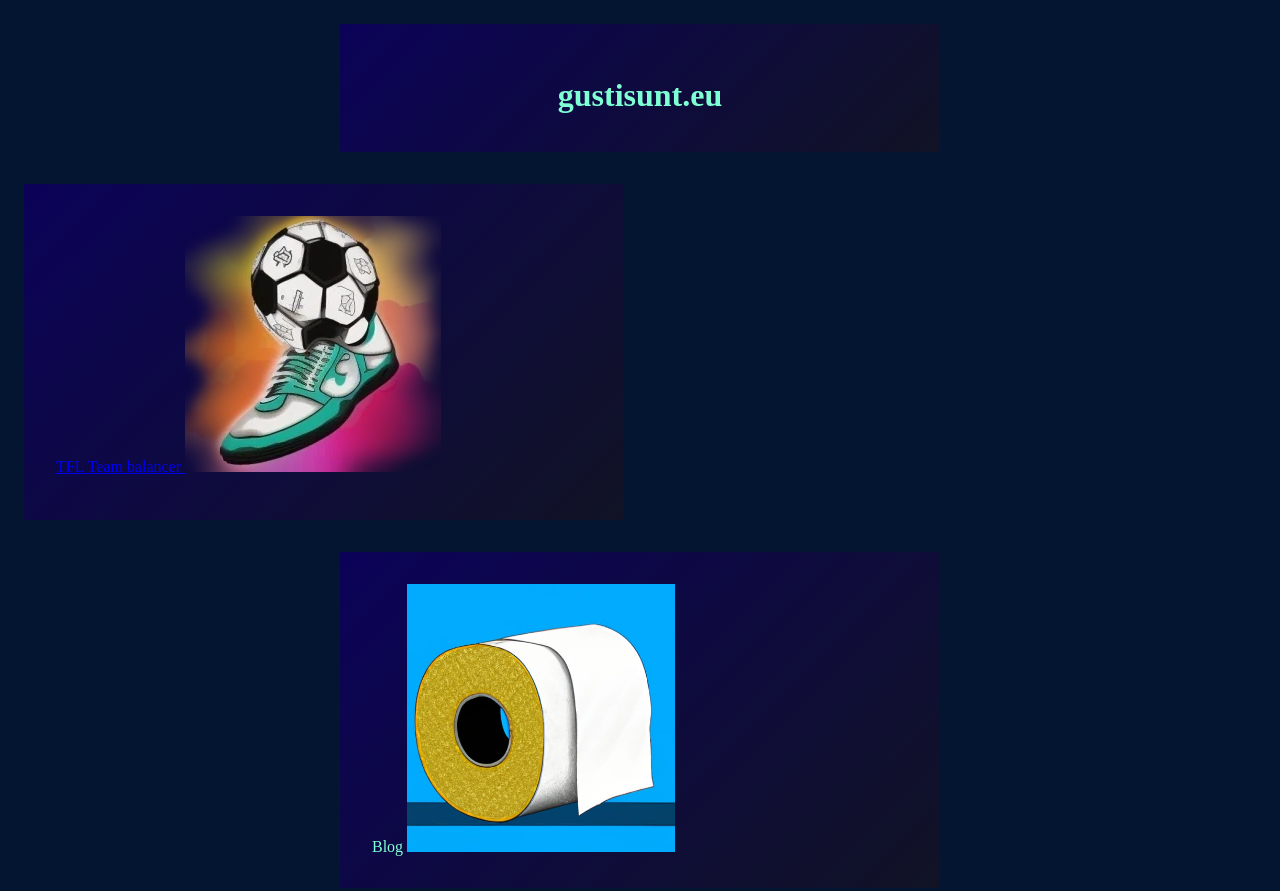
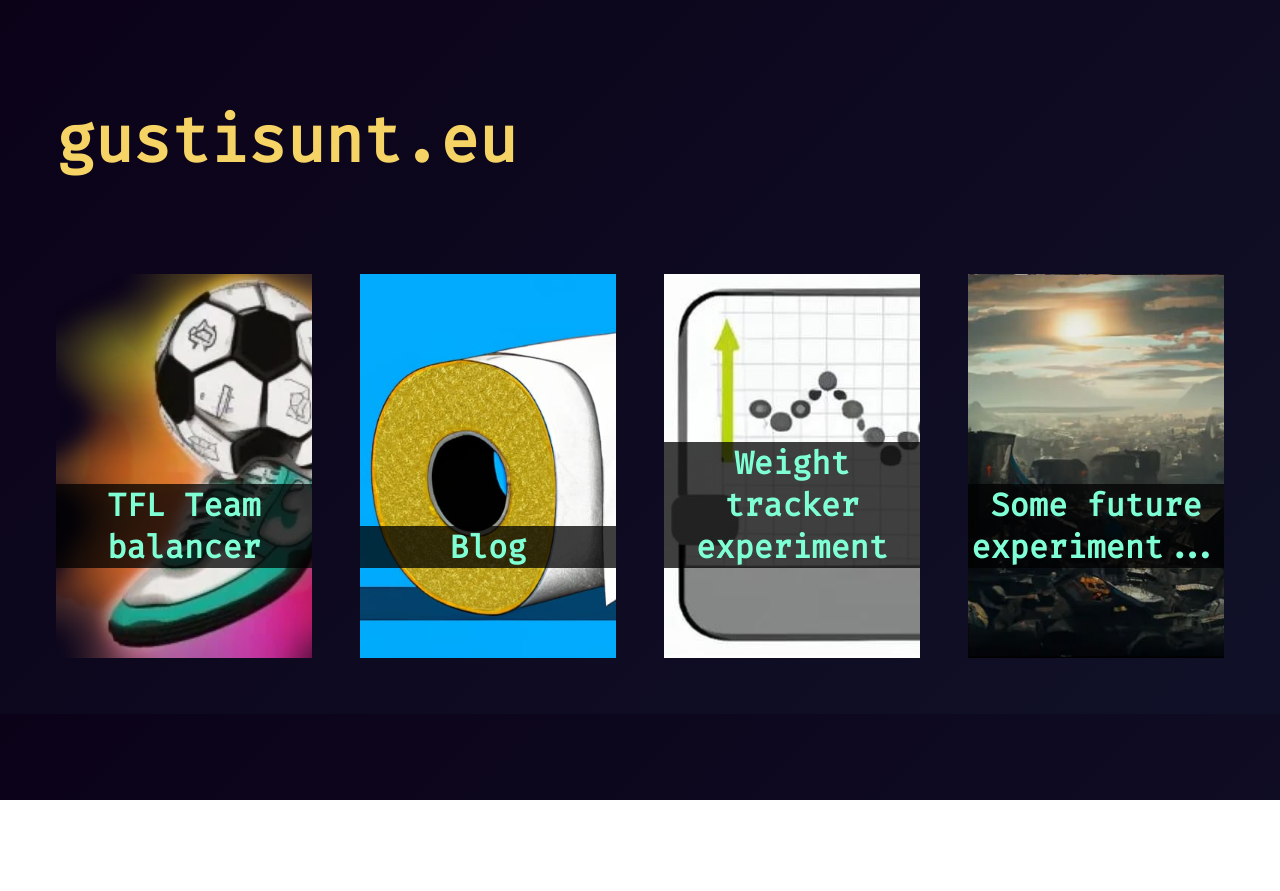
Before and after one commit to dezGusty/gse, a plain HTML site: page static/index.html in a window 1280 px wide. Shown: the top 891 px of the page. After the commit the page ends 800 px from the top, so only its background shows below. Drawn offline with Linux system fonts and the light colour scheme.

Commit message:
update homepage

```diff
--- a/static/gse.css
+++ b/static/gse.css
@@ -1,42 +1,97 @@
 :root {
   --gus-secondary-bck: #002e30b6;
-  --gus-secondary-grad: linear-gradient(135deg, #0b0258 0%, #111325 100%);
+  --gus-secondary-grad: linear-gradient(135deg, #0b0218 0%, #101128 100%);
+  --gus-high-color: #099000;
+
 }
 
 body {
-  background-color: rgb(3, 21, 49);
-
-  display: grid;
-
-  grid-template-columns: 1fr 1fr 1fr 1fr;
-  grid-template-rows: 20vh 1fr 1fr 1fr;
-
-  color: aquamarine;
+  background: var(--gus-secondary-grad);
+  display: flex;
+  justify-content: center;
+  align-items: center;
 }
 
-.main-elem {
-  background: var(--gus-secondary-grad);
-  padding: 2rem;
-  margin: 1rem;
+
+
+.card-container {
+  display: grid;
+  grid-template-columns: repeat(4, 1fr);
+  grid-gap: 3rem;
+  width: 100%;
+  max-width: 1600px;
+  padding: 3rem;
+  align-self: center;
+
+}
+
+@media screen and (max-width: 860px) {
+  .card-container {
+    grid-template-columns: repeat(2, 1fr);
+  }
+}
+
+
+.card {
+  position: relative;
+  z-index: 1;
+  width: 100%;
+  padding-bottom: 150%;
+  perspective: 1000px;
+}
+
+.card-cover {
+  position: absolute;
+  z-index: 1;
+  top: 0;
+  left: 0;
+  width: 100%;
+  height: 100%;
+  overflow: hidden;
+  background-size: cover;
+  perspective-origin: 50% 50%;
+  transition: transform .25s ease-in-out;
+}
+
+.card-cover:hover {
+  transform: rotateX(5deg) translateY(-2rem);
 }
 
 .logoarea {
-  grid-column: 2 / 4;
+  grid-column: 1 / 5;
   grid-row: 1;
+
+  font-family: 'Fira Code', monospace;
+  font-size: xx-large;
+  font-weight: 900;
+  color: #f6d365;
+  display: block;
+}
+
+.card-cover>p {
+  font-size: xx-large;
+  font-family: 'Fira Code', monospace;
+  font-weight: 800;
+  color: aquamarine;
   text-align: center;
+  position: absolute;
+  bottom: 15%;
+  background: rgba(0, 0, 0, .75);
+  width: 100%;
 }
 
 .app-1 {
-  grid-column: 1 / 3;
-  grid-row: 2;
+  background-image: url(gusball_logo_256.webp);
 }
 
 .app-2 {
-  grid-column: 2 / 4;
-  grid-row: 3;
+  background-image: url(roll.jpg);
 }
 
 .app-3 {
-  grid-column: 1 / 3;
-  grid-row: 4;
+  background-image: url(weight-tracker.jpg);
 }
+
+.app-4 {
+  background-image: url(garbage.jpg);
+}
--- a/static/index.html
+++ b/static/index.html
@@ -1,35 +1,60 @@
 <!doctype html>
 <html lang="en">
+
 <head>
   <meta charset="utf-8">
-  <meta name="theme-color" content="#113844" >
+  <meta name="theme-color" content="#113844">
   <title>gse</title>
   <meta name="viewport" content="width=device-width, initial-scale=1">
   <link rel="shortcut icon" sizes="any" href="./favicon.ico">
   <link rel="stylesheet" href="gse.css" media="all" onload="this.media='all'">
+  <link rel="preconnect" href="https://fonts.googleapis.com">
+  <link rel="preconnect" href="https://fonts.gstatic.com" crossorigin>
+  <link href="https://fonts.googleapis.com/css2?family=Fira+Code&display=swap" rel="stylesheet">
   <noscript>
     <p>This page might not need JavaScript, but it's still strange that no support was detected.</p>
   </noscript>
 </head>
+
 <body>
-  <div class="logoarea main-elem">
-    <h1>gustisunt.eu</h1>
-  </div>
 
-  <div class="app-1 main-elem">
-    <a href="./tfl/index.html">
-      TFL Team balancer
-      <img src="gusball_logo_256.webp" alt="TFL" />
+  <div class="card-container">
+    <div class="logoarea">
+      <h1>gustisunt.eu</h1>
+    </div>
+
+    <a href="https://teams-balancer.firebaseapp.com/">
+      <div class="card">
+        <div class="card-cover app-1">
+          <p>TFL Team balancer</p>
+        </div>
+      </div>
     </a>
-  </div>
 
-  <div class="app-2 main-elem">
-    Blog
-    <img src="roll.jpg" width="50%" alt="Personal opinions." />
-  </div>
+    <a href="https://dezgusty.github.io/">
+      <div class="card">
+        <div class="card-cover app-2">
+          <p>Blog</p>
+        </div>
+      </div>
+    </a>
 
-  <div class="app-3 main-elem">
-    Future project
+    <a href="https://gustisunt.eu/weight-tracker/">
+      <div class="card">
+        <div class="card-cover app-3">
+          <p>Weight tracker experiment</p>
+        </div>
+      </div>
+    </a>
+
+    <a href="#">
+      <div class="card">
+        <div class="card-cover app-4">
+          <p>Some future experiment...</p>
+        </div>
+      </div>
+    </a>
+
   </div>
 
 
```
Also changed, not shown: static/garbage.jpg (added), static/weight-tracker.jpg (added).
